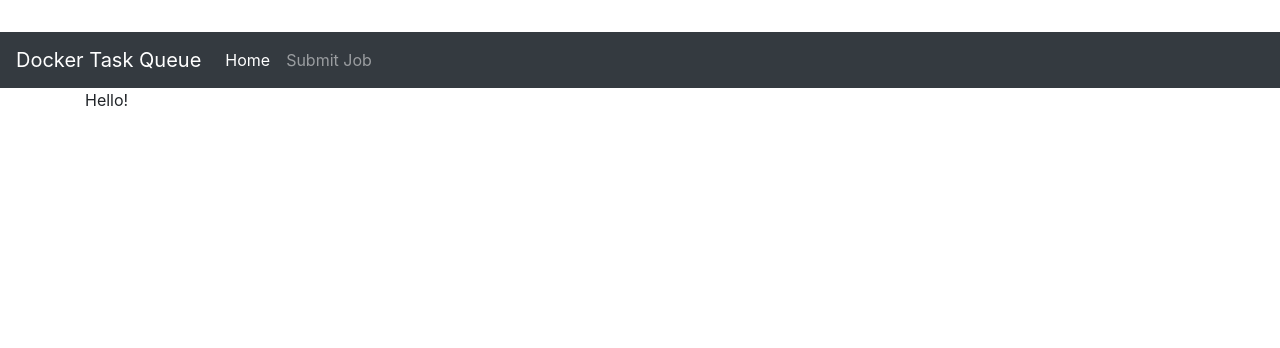
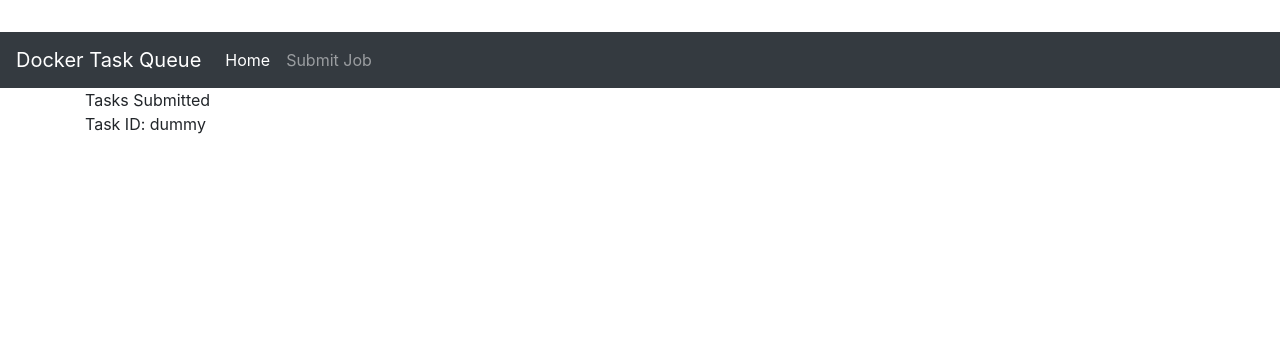
Before and after one commit to mrcabbage972/llama_sherpa, a FastAPI app: page / in a window 1280 px wide. Shown: the top 348 px of the page. Run offline with FastAPI, Linux system fonts and the light colour scheme.

Commit message:
Adding task list in main page

```diff
--- a/main.py
+++ b/main.py
@@ -9,13 +9,28 @@ from starlette.templating import Jinja2Templates
 
 from tasks import docker_task, task_list_tasks
 
+class TaskRegistry:
+    def __init__(self):
+        self.tasks = ['dummy']
+
+    def add_task(self, task):
+        self.tasks.append(task)
+
+    def get_tasks(self):
+        return self.tasks
+
+
+
 app = FastAPI()
 app.mount("/static", StaticFiles(directory="static"), name="static")
 templates = Jinja2Templates(directory="templates")
 
+app.state.task_registry = TaskRegistry()
+
+
 @app.get("/")
 def home(request: Request):
-    return templates.TemplateResponse("home.html", context={"request": request})
+    return templates.TemplateResponse("home.html", context={"request": request, "result": app.state.task_registry.get_tasks()})
 
 
 @app.get("/submit")
@@ -26,7 +41,8 @@ def submit_job(request: Request):
 
 @app.post("/submit")
 def submit_job(request: Request, image: Annotated[str, Form()], command: Annotated[str, Form()]):
-    result = {'a': 'b', 'c': 'd'}
+    result = 'a'
+    task_registry.add_task(result)
     return templates.TemplateResponse("submit_job.html", context={"request": request, "result": result})
 
 
--- a/templates/home.html
+++ b/templates/home.html
@@ -3,6 +3,10 @@
 {% block content %}
 
       <div class="starter-template">
-            Hello!
+            Tasks Submitted
+            <!-- list the submitted tasks -->
+            {% for key in result %}
+            <p>Task ID: {{ key }}</p>
+            {% endfor %}
       </div>
 {% endblock %}
```
